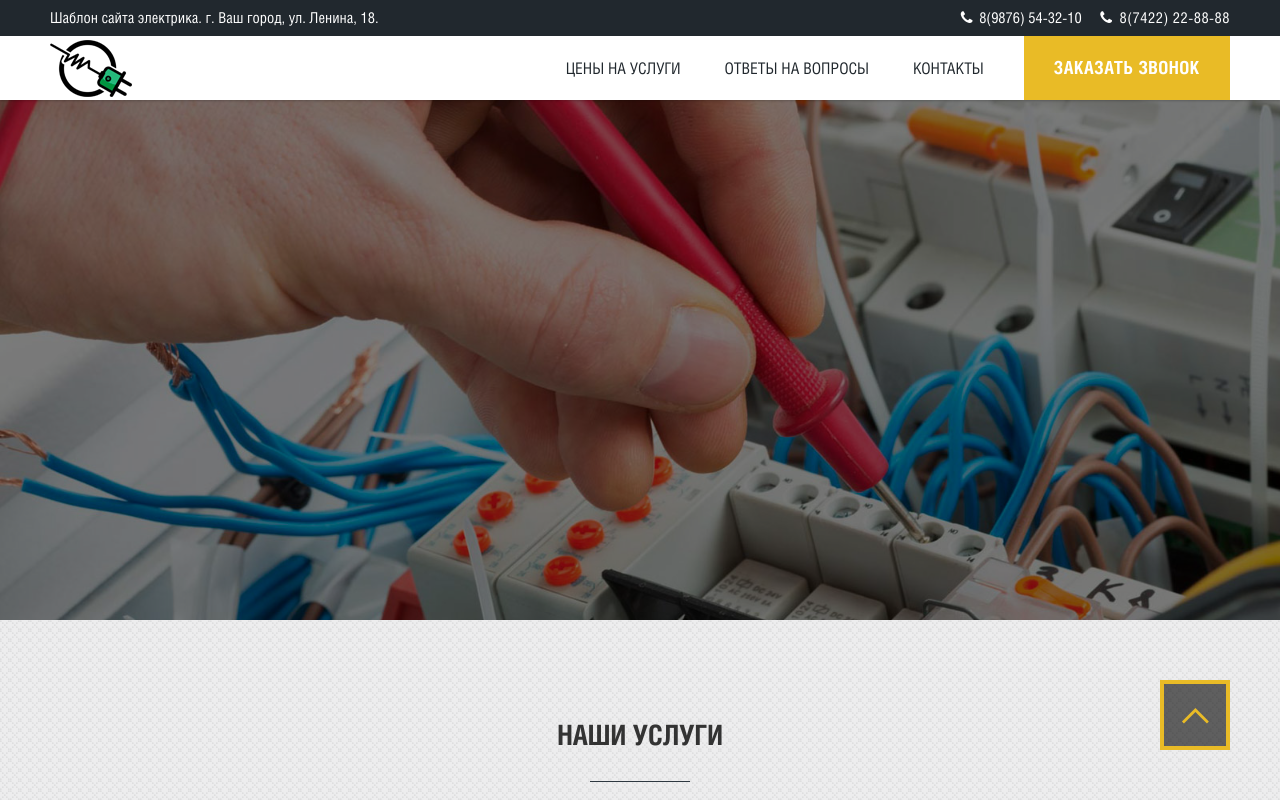
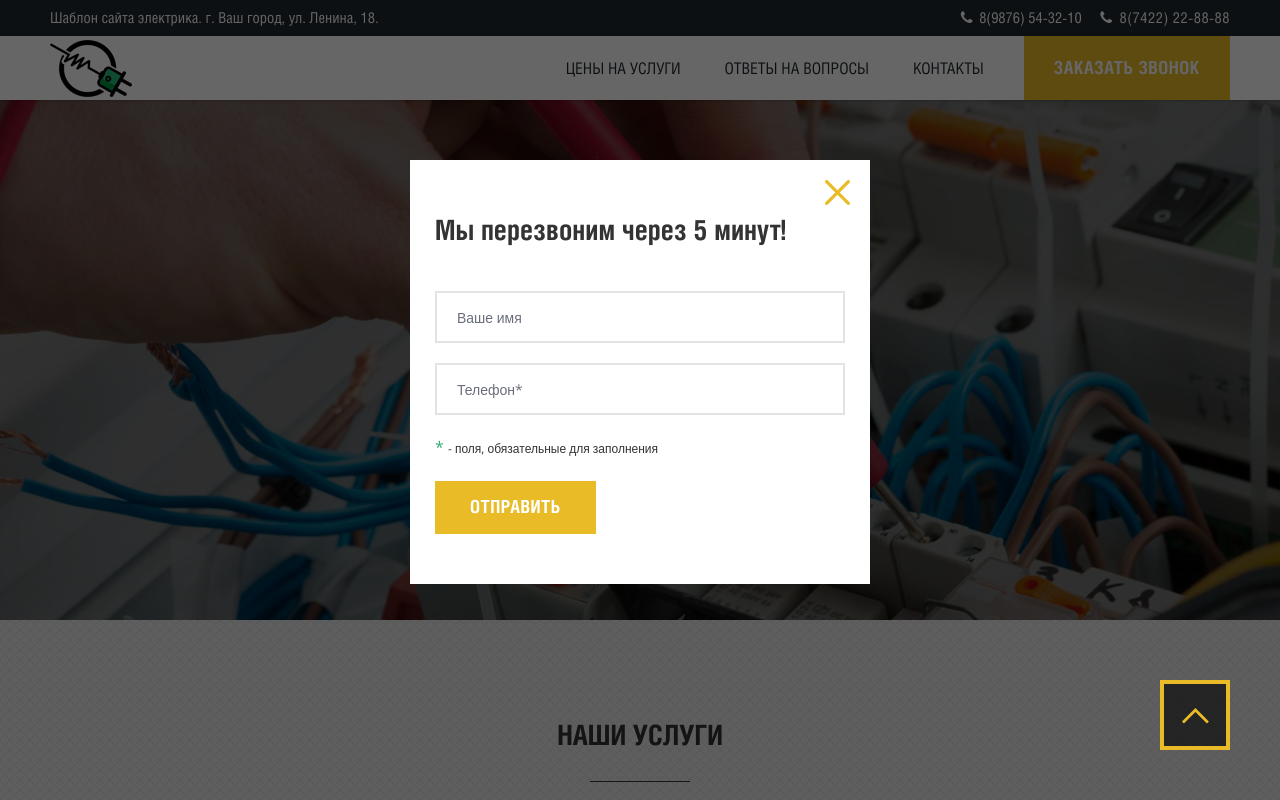
Before and after one commit to maxim-abro/glo-project, a website built with webpack: page index.html in a window 1280 px wide. Both pictures are taken after a click on the link "ЗАКАЗАТЬ ЗВОНОК". Shown: the top 800 px of the page. Built offline with nearby package versions, Linux system fonts and the light colour scheme; files whose address does not match are found by name.

Commit message:
modal and modal-close

```diff
--- a/index.html
+++ b/index.html
@@ -588,7 +588,7 @@
     <!-- * * * * * * Callback modal block * * * * * * -->
     <div class="modal-callback" id="callback">
         <div class="modal-close">
-            <img src="images/close_icon_green.svg" alt="modal-close">
+            <img src="images/close_icon_green.svg" alt="modal-close" class="modal-close">
         </div>
         <div class="title-h2">Мы перезвоним через 5 минут!</div>
         <br />
--- a/src/index.js
+++ b/src/index.js
@@ -1,5 +1,14 @@
 'use strict';
 
 import menu from './modules/menu';
+import modal from './modules/modal';
+import closeModal from './modules/closeModal';
+
+
+
+
+
 
 menu();
+modal();
+closeModal();
--- /dev/null
+++ b/src/modules/closeModal.js
@@ -0,0 +1,5 @@
+const closeModal = () => {
+
+}
+
+export default closeModal;
--- /dev/null
+++ b/src/modules/modal.js
@@ -0,0 +1,21 @@
+const modal = () => {
+    const modalCallback = document.querySelector('.modal-callback'),
+        modalOverlay = document.querySelector('.modal-overlay'),
+        body = document.querySelector('body');
+
+    body.addEventListener('click', (e) => {
+        let target = e.target;
+        console.log(target);
+        if (target == target.closest('.callback-btn')) {
+            modalCallback.style.display = 'block';
+            modalOverlay.style.display = 'block';
+        } else if (target == target.closest('.modal-overlay') ||
+            target == target.closest('.modal-close')) {
+            modalCallback.style.display = 'none';
+            modalOverlay.style.display = 'none';
+        }
+    })
+}
+
+
+export default modal;
```
Also changed, not shown: dist/bundle.js.
